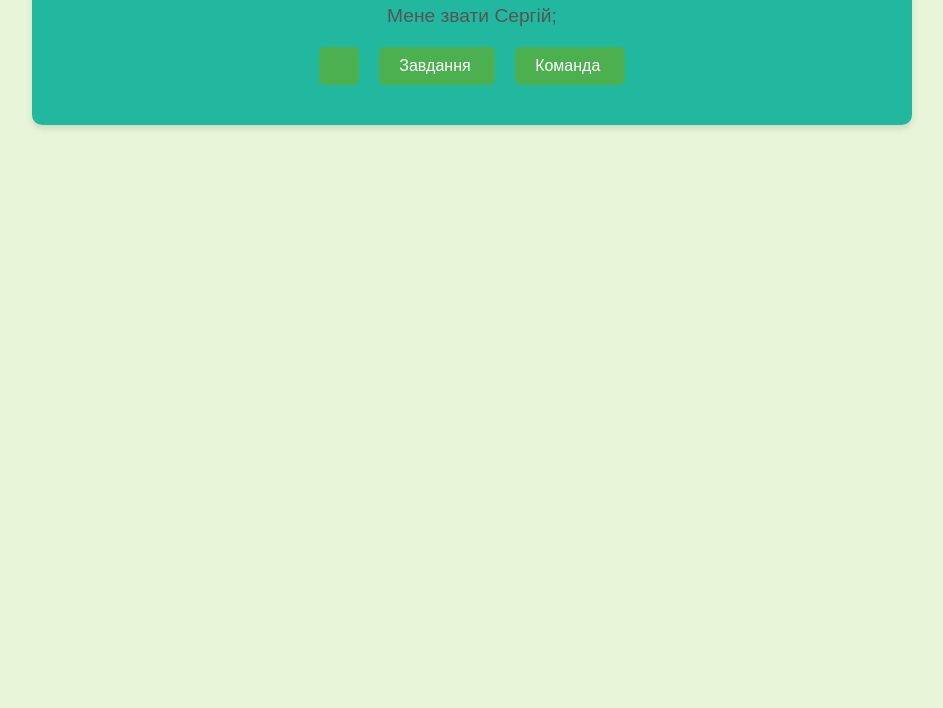
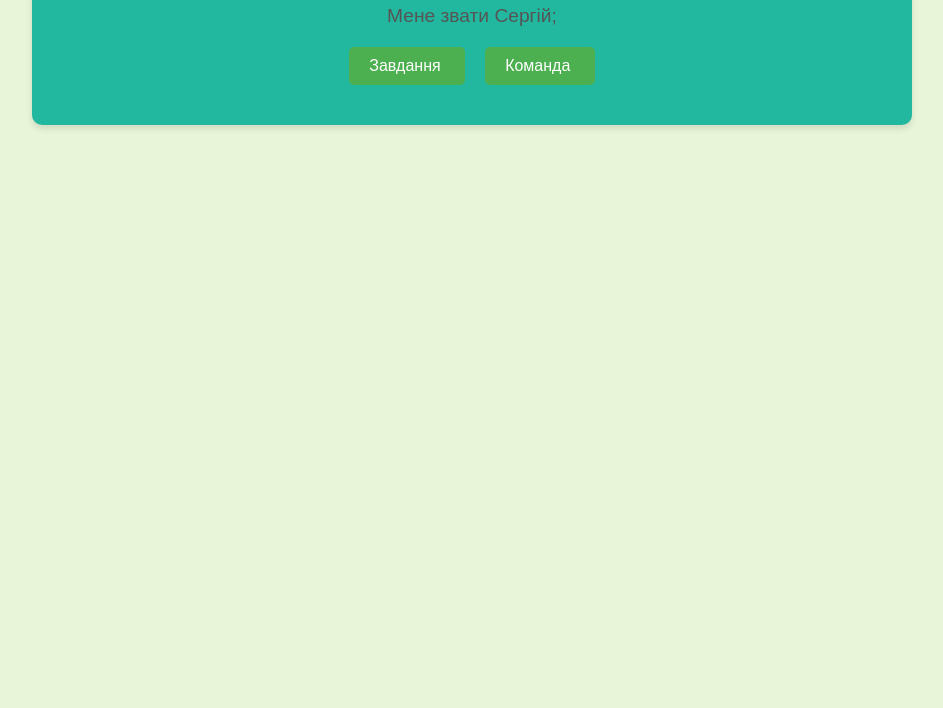
Before and after one commit to real227/GSC-Game-World-, a plain HTML site: page index.html in a window 1280 px wide. Shown: the part 92-800 px from the top of the page, without its empty margins (168-1111 px from the left). Drawn offline with Linux system fonts and the light colour scheme.

Commit message:
Update index.html

```diff
--- a/index.html
+++ b/index.html
@@ -54,7 +54,7 @@
         <div class="description">
 Мене звати Сергій;
        </div>
-        <div class="buttons"><a href="#">
+        <div class="buttons">
             <a href="Завдання.html">Завдання&nbsp;</a>
 			<a href="Команда.html">Команда&nbsp;</a>
         </div>
```
